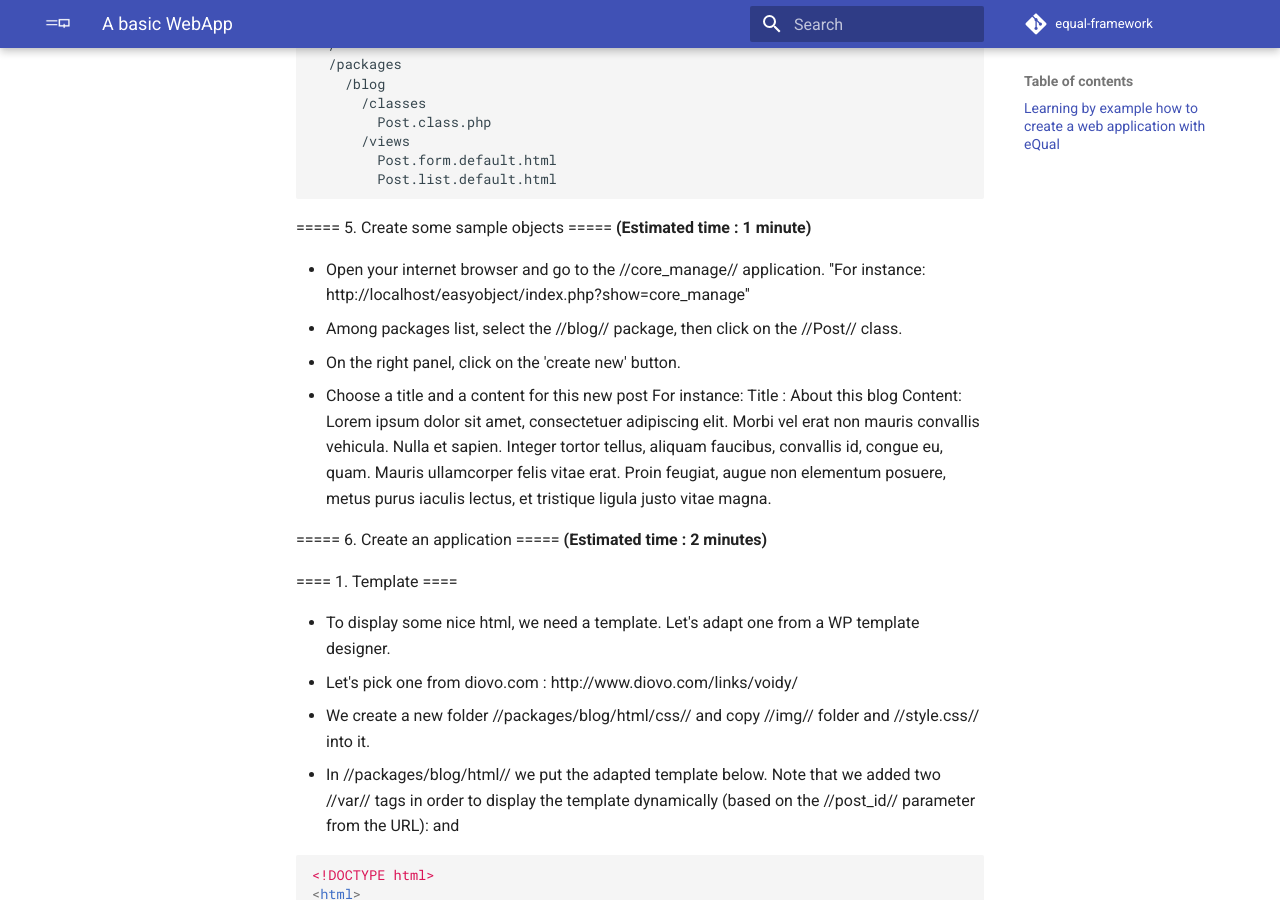
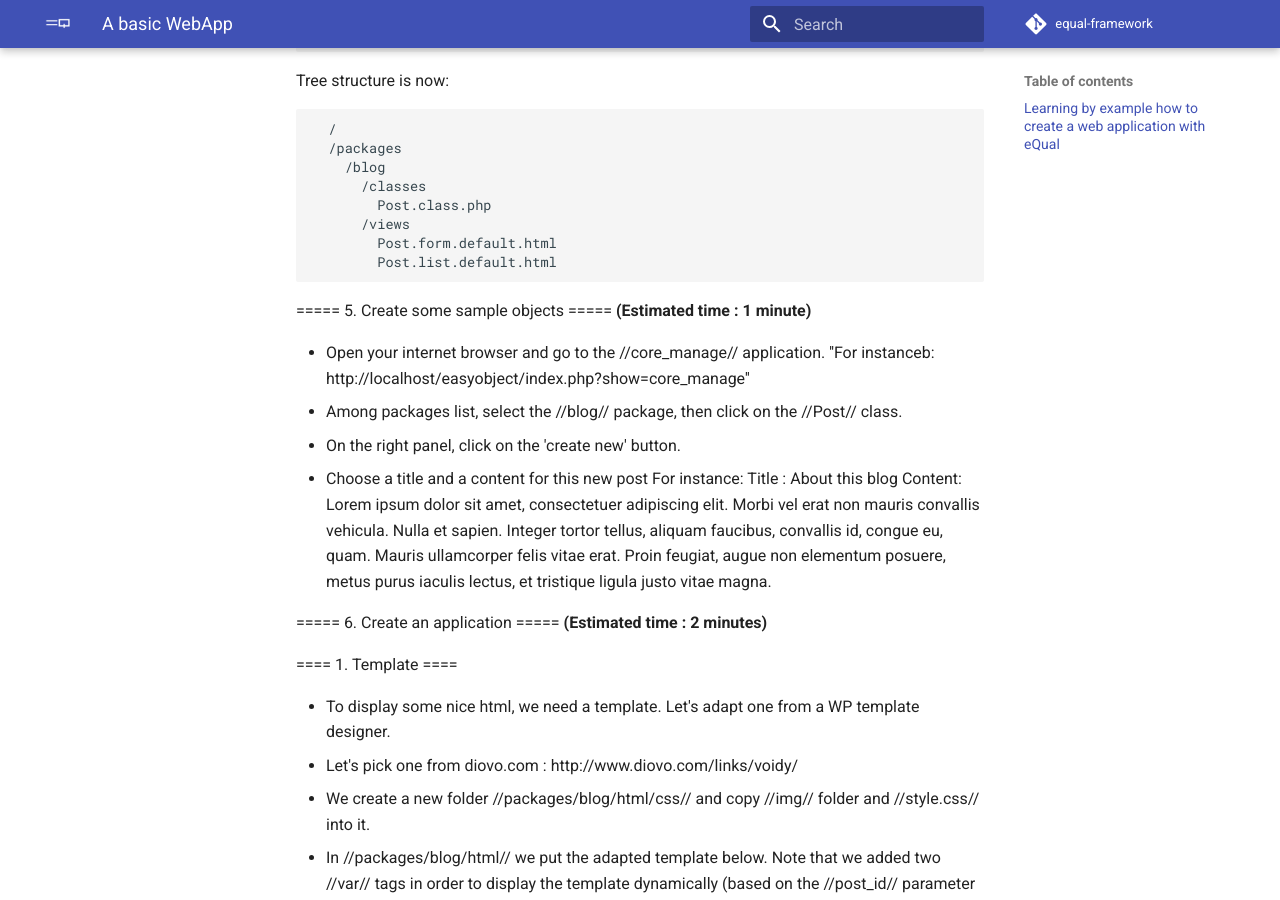
Before and after one commit to equalframework/equal-doc, an MkDocs documentation site: the page built from docs/howtos-and-examples/basic-webapp.md, in a window 1280 px wide and 900 px high, scrolled down 4039 px. Built offline with MkDocs 1.6.1 and Material for MkDocs 9.7.7, drawn with Linux system fonts in a browser that asks for light colours; comment, search, counter and statistics services are not loaded.

Commit message:
howtos-and-examples

```diff
--- a/docs/howtos-and-examples/basic-webapp.md
+++ b/docs/howtos-and-examples/basic-webapp.md
@@ -206,7 +210,7 @@ Tree structure is now:
 **(Estimated time : 1 minute)**
 
   * Open your internet browser and go to the //core_manage// application.
-''For instance:
+''For instanceb:
 http://localhost/easyobject/index.php?show=core_manage''
   * Among packages list, select the //blog// package, then click on the //Post// class.
   * On the right panel, click on the 'create new' button.
@@ -219,7 +223,6 @@ http://localhost/easyobject/index.php?show=core_manage''
 
 ===== 6. Create an application =====
 **(Estimated time : 2 minutes)**
-
 
 ==== 1. Template ====
 
```
Also changed, not shown: other parts of docs/howtos-and-examples/basic-webapp.md (+4 -0 lines), docs/howtos-and-examples/rest-api.md (+5 -0 lines).
